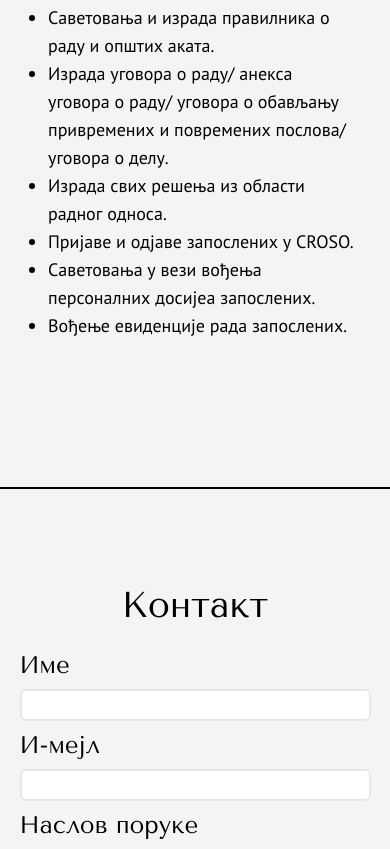
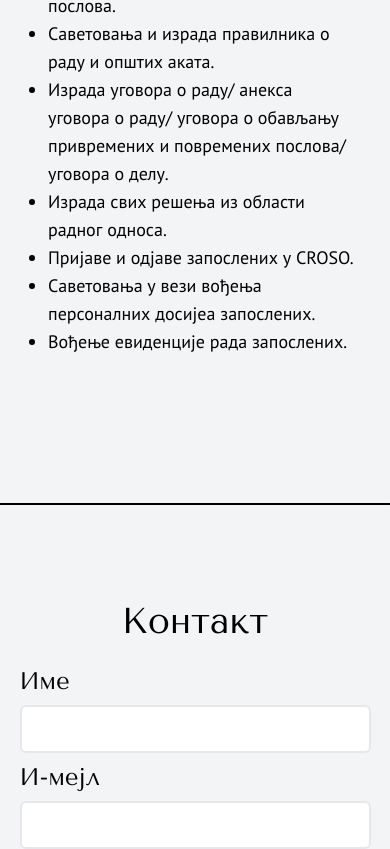
Before and after one commit to japundzasergej/kadrovski-poslovi, a React (Vite) app: page / in a window 390 px wide. Shown: the part 1131-1980 px from the top of the page. Built offline with nearby package versions, Linux system fonts and the light colour scheme.

Commit message:
responsive

```diff
--- a/src/components/FormInput.tsx
+++ b/src/components/FormInput.tsx
@@ -25,7 +25,7 @@ const FormInput = ({
       <input
         type="text"
         id={htmlFor}
-        className="px-2 md:py-4 border-2 rounded-md md:text-2xl text-lg"
+        className="px-2 md:py-4 py-2 border-2 rounded-md md:text-2xl text-lg"
         {...register(name, registerOptions)}
         {...props}
       />
--- a/src/components/MobileLanding.tsx
+++ b/src/components/MobileLanding.tsx
@@ -15,7 +15,7 @@ const MobileLanding = () => {
         </h1>
         <div className="pb-28 pt-8">
           <AnchorLink
-            className="border-2 border-black px-6 py-2 rounded-3xl md:text-4xl text-lg flex mx-auto group hover:bg-black hover:text-white font-black transition duration-200 cursor-pointer mb-20"
+            className="border-2 border-black px-6 py-2 rounded-3xl md:text-4xl text-lg flex mx-auto group hover:bg-black hover:text-white font-black transition duration-200 cursor-pointer md:mb-64 mb-24"
             href="#contact"
           >
             Контакт{' '}
--- a/src/pages/Landing.tsx
+++ b/src/pages/Landing.tsx
@@ -3,7 +3,7 @@ import DesktopLanding from '../components/DesktopLanding';
 import MobileLanding from '../components/MobileLanding';
 
 const Landing = () => {
-  const isDesktop = useMediaQuery('(min-width: 1040px)');
+  const isDesktop = useMediaQuery('(min-width: 1024px)');
   return <>{isDesktop ? <DesktopLanding /> : <MobileLanding />}</>;
 };
 export default Landing;
```
